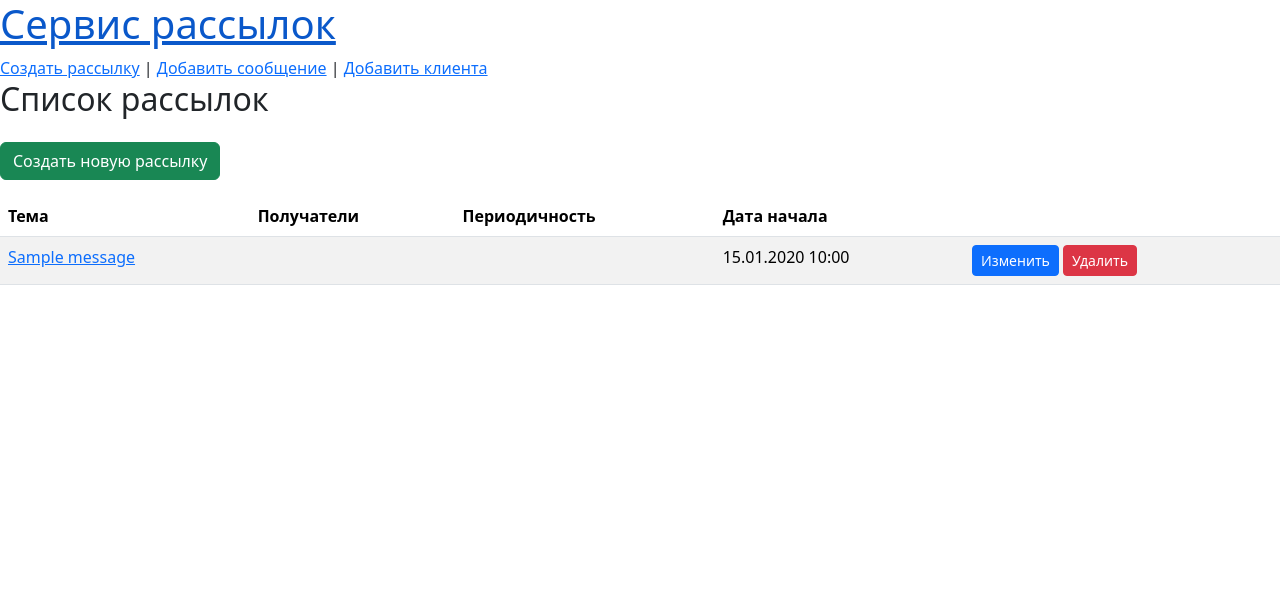
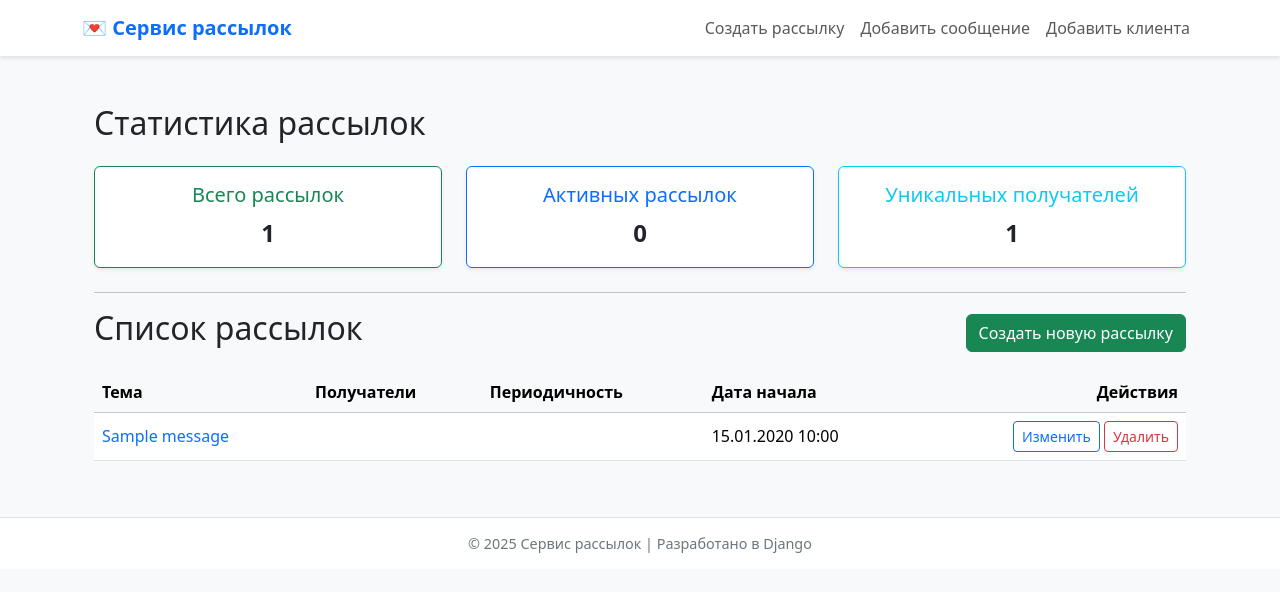
Before and after one commit to domnrg/DjangoMailProject, a Django app: page /mailings/ in a window 1280 px wide. Shown: the top 592 px of the page. Run offline with Django 5.2, Linux system fonts and the light colour scheme; tables that the repository leaves empty hold one stand-in row (values such as "Sample post"); some libraries are stand-ins or nearby versions.

Commit message:
add missing templates

```diff
--- a/mailings/templates/mailings/base.html
+++ b/mailings/templates/mailings/base.html
@@ -5,21 +5,67 @@
     <meta charset="UTF-8">
     <meta name="viewport" content="width=device-width, initial-scale=1">
     <title>{% block title %}Сервис рассылок{% endblock %}</title>
-   <link rel="stylesheet" href="{% static 'css/bootstrap.min.css' %}">
+    <link rel="stylesheet" href="{% static 'css/bootstrap.min.css' %}">
+    <style>
+        body {
+            background-color: #f8f9fa;
+        }
+        header.navbar {
+            box-shadow: 0 2px 4px rgba(0,0,0,0.1);
+        }
+        main {
+            padding-top: 80px;
+            padding-bottom: 40px;
+        }
+        footer {
+            background-color: #fff;
+            border-top: 1px solid #dee2e6;
+            padding: 15px 0;
+            text-align: center;
+            font-size: 0.9rem;
+            color: #6c757d;
+        }
+    </style>
 </head>
 <body>
-    <header>
-        <h1><a href="{% url 'mailings:mailing_list' %}">Сервис рассылок</a></h1>
-        <nav>
-            <a href="{% url 'mailings:mailing_create' %}">Создать рассылку</a> |
-            <a href="{% url 'mailings:message_create' %}">Добавить сообщение</a> |
-            <a href="{% url 'mailings:client_create' %}">Добавить клиента</a>
-        </nav>
+
+    <!-- Верхнее меню -->
+    <header class="navbar navbar-expand-lg navbar-light bg-white fixed-top">
+        <div class="container">
+            <a class="navbar-brand fw-bold text-primary" href="{% url 'mailings:mailing_list' %}">
+                💌 Сервис рассылок
+            </a>
+            <button class="navbar-toggler" type="button" data-bs-toggle="collapse" data-bs-target="#navbarNav"
+                    aria-controls="navbarNav" aria-expanded="false" aria-label="Переключить навигацию">
+                <span class="navbar-toggler-icon"></span>
+            </button>
+
+            <div class="collapse navbar-collapse" id="navbarNav">
+                <ul class="navbar-nav ms-auto">
+                    <li class="nav-item">
+                        <a class="nav-link" href="{% url 'mailings:mailing_create' %}">Создать рассылку</a>
+                    </li>
+                    <li class="nav-item">
+                        <a class="nav-link" href="{% url 'mailings:message_create' %}">Добавить сообщение</a>
+                    </li>
+                    <li class="nav-item">
+                        <a class="nav-link" href="{% url 'mailings:client_create' %}">Добавить клиента</a>
+                    </li>
+                </ul>
+            </div>
+        </div>
     </header>
 
-    <main>
+    <!-- Основной контент -->
+    <main class="container">
         {% block content %}{% endblock %}
     </main>
-<script src="{% static 'js/bootstrap.bundle.min.js' %}"></script>
+
+    <!-- Подвал -->
+    <footer>
+        &copy; {% now "Y" %} Сервис рассылок | Разработано в Django
+    </footer>
+
+    <script src="{% static 'js/bootstrap.bundle.min.js' %}"></script>
 </body>
 </html>
--- a/mailings/templates/mailings/mailing_list.html
+++ b/mailings/templates/mailings/mailing_list.html
@@ -1,36 +1,80 @@
 {% extends 'mailings/base.html' %}
+
 {% block title %}Список рассылок{% endblock %}
+
 {% block content %}
-<h2 class="mb-4">Список рассылок</h2>
-<a class="btn btn-success mb-3" href="{% url 'mailings:mailing_create' %}">Создать новую рассылку</a>
+<div class="container mt-4">
+
+    <h2 class="mb-4">Статистика рассылок</h2>
+
+    <div class="row text-center mb-4">
+        <div class="col-md-4">
+            <div class="card shadow-sm border-success">
+                <div class="card-body">
+                    <h5 class="card-title text-success">Всего рассылок</h5>
+                    <p class="card-text fs-4 fw-bold">{{ total_mailings }}</p>
+                </div>
+            </div>
+        </div>
+        <div class="col-md-4">
+            <div class="card shadow-sm border-primary">
+                <div class="card-body">
+                    <h5 class="card-title text-primary">Активных рассылок</h5>
+                    <p class="card-text fs-4 fw-bold">{{ active_mailings }}</p>
+                </div>
+            </div>
+        </div>
+        <div class="col-md-4">
+            <div class="card shadow-sm border-info">
+                <div class="card-body">
+                    <h5 class="card-title text-info">Уникальных получателей</h5>
+                    <p class="card-text fs-4 fw-bold">{{ unique_recipients }}</p>
+                </div>
+            </div>
+        </div>
+    </div>
+
+    <hr>
+
+    <div class="d-flex justify-content-between align-items-center mb-3">
+        <h2>Список рассылок</h2>
+        <a class="btn btn-success" href="{% url 'mailings:mailing_create' %}">Создать новую рассылку</a>
+    </div>
 
     {% if object_list %}
-<table class="table table-striped">
-    <thead>
+        <table class="table table-hover align-middle">
+            <thead class="table-light">
                 <tr>
                     <th>Тема</th>
                     <th>Получатели</th>
                     <th>Периодичность</th>
                     <th>Дата начала</th>
-            <th></th>
+                    <th class="text-end">Действия</th>
                 </tr>
             </thead>
             <tbody>
             {% for mailing in object_list %}
                 <tr>
-            <td><a href="{% url 'mailings:mailing_detail' mailing.pk %}">{{ mailing.message.subject }}</a></td>
+                    <td>
+                        <a href="{% url 'mailings:mailing_detail' mailing.pk %}" class="text-decoration-none">
+                            {{ mailing.message.subject }}
+                        </a>
+                    </td>
                     <td>{{ mailing.clients_list }}</td>
                     <td>{{ mailing.periodicity }}</td>
                     <td>{{ mailing.start_time|date:"d.m.Y H:i" }}</td>
-            <td>
-                <a href="{% url 'mailings:mailing_update' mailing.pk %}" class="btn btn-sm btn-primary">Изменить</a>
-                <a href="{% url 'mailings:mailing_delete' mailing.pk %}" class="btn btn-sm btn-danger">Удалить</a>
+                    <td class="text-end">
+                        <a href="{% url 'mailings:mailing_update' mailing.pk %}" class="btn btn-sm btn-outline-primary">Изменить</a>
+                        <a href="{% url 'mailings:mailing_delete' mailing.pk %}" class="btn btn-sm btn-outline-danger">Удалить</a>
                     </td>
                 </tr>
             {% endfor %}
             </tbody>
         </table>
     {% else %}
-<p>Нет активных рассылок.</p>
+        <div class="alert alert-info" role="alert">
+            Нет активных рассылок.
+        </div>
     {% endif %}
+</div>
 {% endblock %}
--- a/mailings/urls.py
+++ b/mailings/urls.py
@@ -21,4 +21,5 @@
     path('clients/create/', views.ClientCreateView.as_view(), name='client_create'),
     path('clients/<int:pk>/update/', views.ClientUpdateView.as_view(), name='client_update'),
     path('clients/<int:pk>/delete/', views.ClientDeleteView.as_view(), name='client_delete'),
+    path('mailings/send/<int:pk>/', views.send_mailing_now, name='send_mailing_now'),
 ]
--- a/mailings/views.py
+++ b/mailings/views.py
@@ -12,6 +12,13 @@
     model = Mailing
     template_name = 'mailings/mailing_list.html'
 
+    def get_context_data(self, **kwargs):
+        context = super().get_context_data(**kwargs)
+        context['total_mailings'] = Mailing.objects.count()
+        context['active_mailings'] = Mailing.objects.filter(status='Запущена').count()
+        context['unique_recipients'] = Client.objects.distinct().count()
+        return context
+
 class MailingDetailView(DetailView):
     model = Mailing
     template_name = 'mailings/mailing_detail.html'
@@ -20,18 +27,18 @@
     model = Mailing
     fields = ['start_time', 'end_time', 'status', 'message', 'clients']
     template_name = 'mailings/form.html'
-    success_url = reverse_lazy('mailing_list')
+    success_url = reverse_lazy('mailings:mailing_list')
 
 class MailingUpdateView(UpdateView):
     model = Mailing
     fields = ['start_time', 'end_time', 'status', 'message', 'clients']
     template_name = 'mailings/form.html'
-    success_url = reverse_lazy('mailing_list')
+    success_url = reverse_lazy('mailings:mailing_list')
 
 class MailingDeleteView(DeleteView):
     model = Mailing
-    template_name = 'mailings/mailing_confirm_delete.html'
-    success_url = reverse_lazy('mailing_list')
+    template_name = 'mailings/confirm_delete.html'
+    success_url = reverse_lazy('mailings:mailing_list')
 
 
 class MessageListView(ListView):
@@ -46,23 +53,24 @@
     model = Message
     fields = ['subject', 'body']
     template_name = 'mailings/form.html'
-    success_url = reverse_lazy('message_list')
+    success_url = reverse_lazy('mailings:message_list')
 
 class MessageUpdateView(UpdateView):
     model = Message
     fields = ['subject', 'body']
     template_name = 'mailings/form.html'
-    success_url = reverse_lazy('message_list')
+    success_url = reverse_lazy('mailings:message_list')
 
 class MessageDeleteView(DeleteView):
     model = Message
-    template_name = 'mailings/message_confirm_delete.html'
-    success_url = reverse_lazy('message_list')
+    template_name = 'mailings/confirm_delete.html'
+    success_url = reverse_lazy('mailings:message_list')
 
 
 class ClientListView(ListView):
     model = Client
     template_name = 'mailings/client_list.html'
+    context_object_name = 'clients'
 
 class ClientDetailView(DetailView):
     model = Client
@@ -72,18 +80,18 @@
     model = Client
     fields = ['email', 'full_name', 'comment']
     template_name = 'mailings/form.html'
-    success_url = reverse_lazy('client_list')
+    success_url = reverse_lazy('mailings:client_list')
 
 class ClientUpdateView(UpdateView):
     model = Client
     fields = ['email', 'full_name', 'comment']
     template_name = 'mailings/form.html'
-    success_url = reverse_lazy('client_list')
+    success_url = reverse_lazy('mailings:client_list')
 
 class ClientDeleteView(DeleteView):
     model = Client
-    template_name = 'mailings/client_confirm_delete.html'
-    success_url = reverse_lazy('client_list')
+    template_name = 'mailings/confirm_delete.html'
+    success_url = reverse_lazy('mailings:client_list')
 
 
 def send_mailing_now(request, pk):
@@ -113,4 +121,4 @@
         )
 
     messages.success(request, f'Рассылка «{mailing.title}» отправлена.')
-    return redirect('mailing_list')
+    return redirect('mailings:mailing_list')
```
Also changed, not shown: mailings/admin.py (+10 -0 lines), mailings/management/commands/send_mailings.py (added, +35 -0 lines), mailings/templates/mailings/client_list.html (+0 -12 lines), mailings/templates/mailings/confirm_delete.html (added, +16 -0 lines), mailings/templates/mailings/message_detail.html (added, +22 -0 lines). Lines whose indentation alone changed are shown as unchanged.
